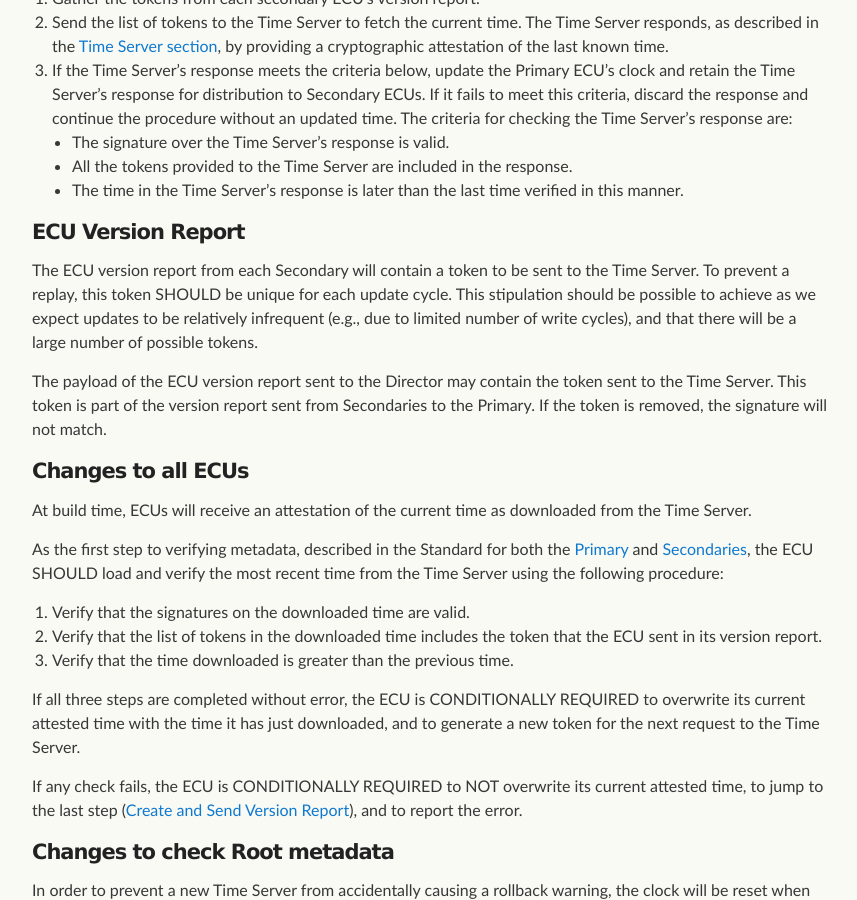
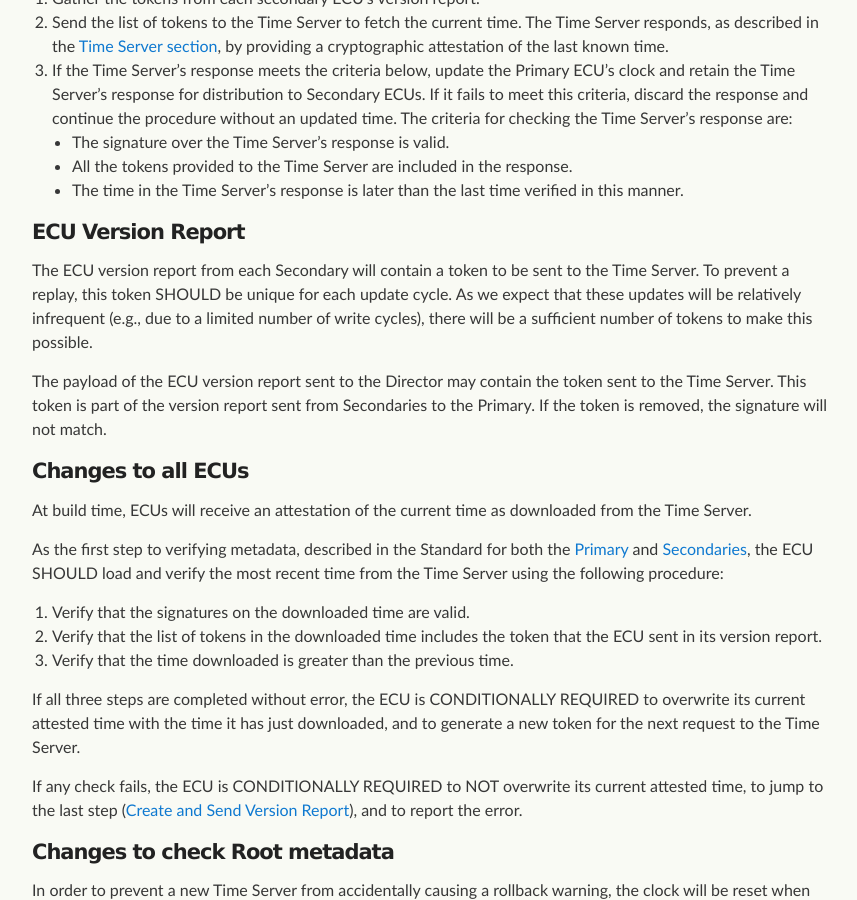
Before and after one commit to uptane/deployment-considerations, a Jekyll site: the page built from repositories.md, in a window 1280 px wide and 900 px high, scrolled down 1605 px. Shown: the whole window, without its empty margins (208-1065 px from the left). Built offline with Jekyll 4.4.1, drawn with Linux system fonts in a browser that asks for light colours; our own code applies the rules of GitHub Pages for plain Markdown files.

Commit message:
Update repositories.md

```diff
--- a/repositories.md
+++ b/repositories.md
@@ -47,7 +47,8 @@ If the Time Server is implemented, the primary is CONDITIONALLY REQUIRED to use
 
 #### ECU Version Report
 
-The ECU version report from each Secondary will contain a token to be sent to the Time Server. To prevent a replay, this token SHOULD be unique for each update cycle. This stipulation should be possible to achieve as we expect updates to be relatively infrequent (e.g., due to limited number of write cycles), and that there will be a large number of possible tokens.
+The ECU version report from each Secondary will contain a token to be sent to the Time Server. To prevent a replay, this token SHOULD be unique for each update cycle. As we expect that these updates will be relatively infrequent (e.g., due to a limited number of write cycles), there will be a sufficient number of tokens to make this possible.
+
 
 The payload of the ECU version report sent to the Director may contain the token sent to the Time Server. This token is part of the version report sent from Secondaries to the Primary. If the token is removed, the signature will not match.
 
```
